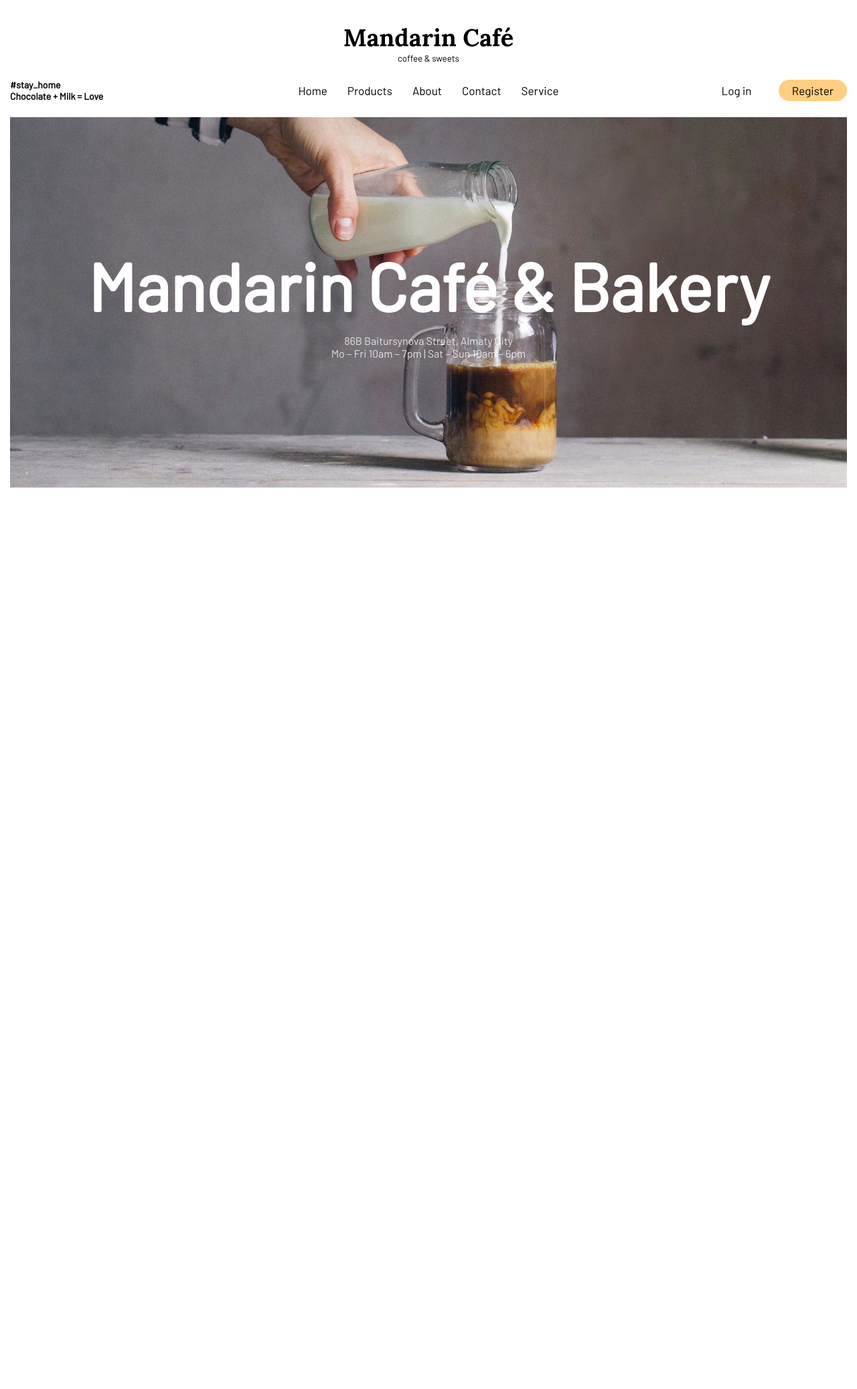
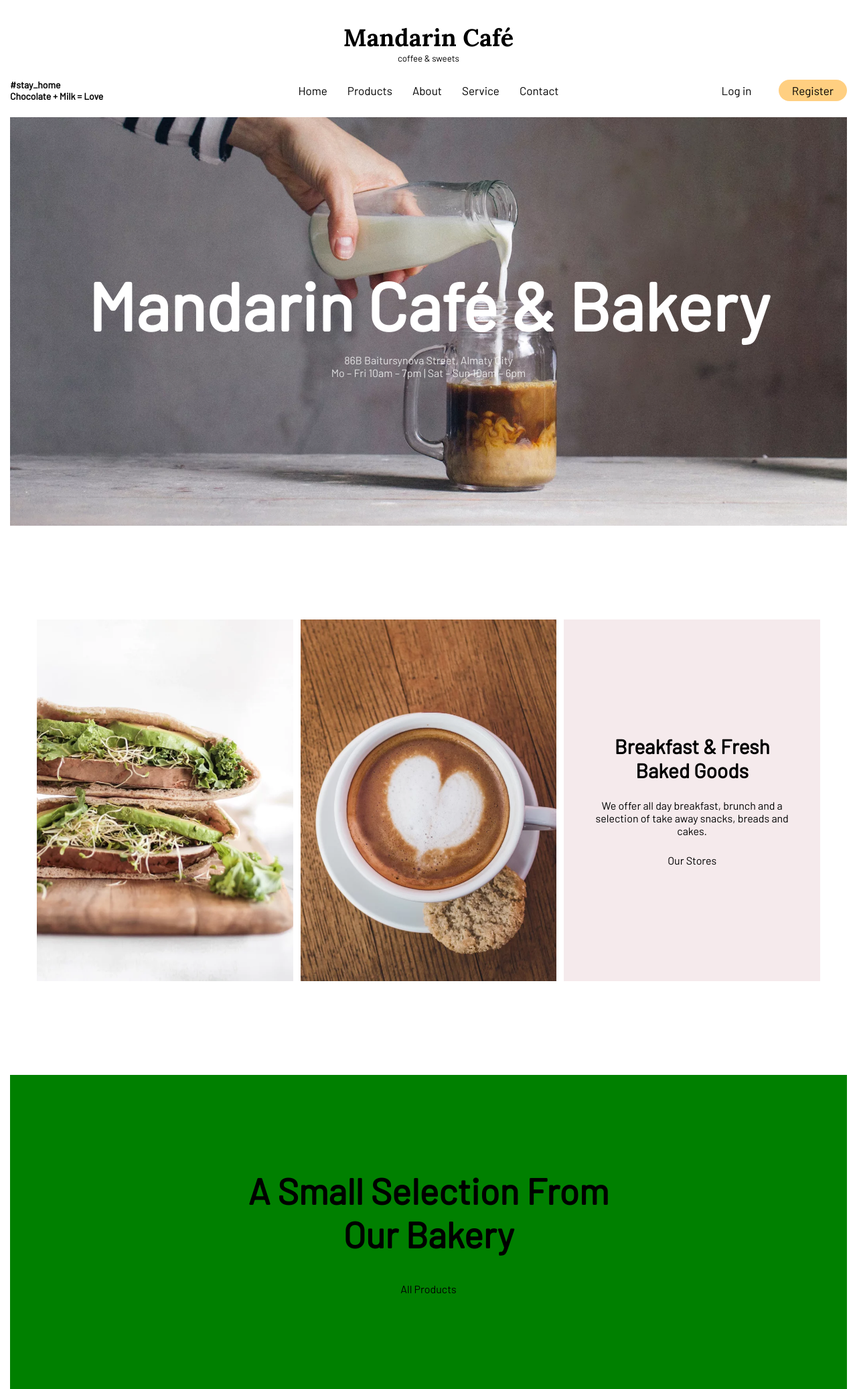
Before and after one commit to qiyal/banda_golodnykh_optimistov_aym, a PHP site: page / in a window 1280 px wide. Shown: the whole page at 67% size. Before the commit the page ends 728 px from the top, so only its background shows below. Run offline with PHP 8.4, Linux system fonts and the light colour scheme.

Commit message:
Add Animation Modal

```diff
--- /dev/null
+++ b/css/animation.css
@@ -0,0 +1,28 @@
+/* Modal Animation OPEN*/
+
+@keyframes modal-open {
+    0% {
+        opacity: 0;
+        margin: 0 auto 0;
+    }
+
+    100% {
+        opacity: 1;
+        margin: 250px auto 0;
+    }
+}
+
+@keyframes modal-close {
+    0% {
+        opacity: 1;
+        margin: 250px auto 0;
+    }
+
+    100% {
+        opacity: 0;
+        margin: 0 auto 0;
+    }
+}
+
+
+/* Modal Animation CLOSE*/
--- a/css/home_page.css
+++ b/css/home_page.css
@@ -1,7 +1,7 @@
 .poster-box {
     background: url("../assets/images/home/home0.jpg") no-repeat center center;
     background-size: cover;
-    height: 473px;
+    height: calc(100vh - 270px);
     padding: 40px 0;
     text-align: center;
     color: #ffffff;
@@ -19,3 +19,85 @@
     font-size: 16px;
     color: rgba(255, 255, 255, 0.8);
 }
+
+.flex-box-home {
+    /*background: blue;*/
+    padding: 140px 40px;
+    text-align: center;
+    display: flex;
+    align-items: center;
+    justify-content: space-between;
+}
+
+.flex-child-home {
+    width: 32.7%;
+    height: 540px;
+    background: #f5eaec;
+}
+
+.ch-1 {
+    background: url("../assets/images/home/store1.webp") no-repeat center center;
+    background-size: cover;
+}
+
+.ch-2 {
+    background: url("../assets/images/home/store2.webp") no-repeat center center;
+    background-size: cover;
+}
+
+.ch-1:before, .ch-2:before {
+    font-size: 30px;
+    font-family: 'Barlow', sans-serif;
+    font-weight: 600;
+    background: rgba(255,255,255,.8);
+    display: flex;
+    justify-content: center;
+    align-items: center;
+    height: 540px;
+    opacity: 0;
+    transition: opacity .4s;
+}
+
+.ch-1:before {
+    content: "Breakfast & Lunch";
+}
+
+.ch-2:before {
+    content: "Coffee & Tea";
+}
+
+.ch-1:hover:before, .ch-2:hover:before {
+    opacity: 1;
+}
+
+.ch-3 {
+    display: flex;
+    justify-content: center;
+    align-items: center;
+    /*background: red;*/
+}
+
+.ch-3-h2 {
+    font-family: 'Barlow', sans-serif;
+    font-size: 30px;
+    margin-bottom: 25px;
+    line-height: 1.2;
+    font-weight: 600;
+}
+
+.ch-3-div {
+    width: 80%;
+    margin: 0 auto 25px;
+    font-size: 16px;
+}
+
+.home-slider {
+    padding: 140px 0;
+    background: green;
+    text-align: center;
+}
+
+.h2-home {
+    font-size: 54px;
+    margin-bottom: 40px;
+}
--- a/css/modal.css
+++ b/css/modal.css
@@ -14,6 +14,7 @@
     background: rgb(255, 196, 85);
     box-sizing: border-box;
     padding: 30px;
+    animation: modal-open .6s ease-in-out;
 }
 
 .modal-head {
--- a/css/style.css
+++ b/css/style.css
@@ -25,3 +25,28 @@ button:focus, input:focus {
 .test {
     height: 700px;
 }
+
+.btn-a-style {
+    font-family: 'Barlow', sans-serif;
+    text-decoration: none;
+    position: relative;
+    color: #000;
+}
+
+.btn-a-style:after {
+    content: "";
+    display: block;
+    width: 0;
+    height: 1px;
+    background-color: #000;
+    margin-top: 5px;
+    position: absolute;
+    top: 100%;
+    left: 0;
+    z-index: 1;
+    transition: width 0.4s;
+}
+
+.btn-a-style:hover:after {
+    width: 100%;
+}
--- a/index.html
+++ b/index.html
@@ -6,6 +6,7 @@
     <link rel="stylesheet" href="css/header.css">
     <link rel="stylesheet" href="css/modal.css">
     <link rel="stylesheet" href="css/home_page.css">
+    <link rel="stylesheet" href="css/animation.css">
     <link href="https://fonts.googleapis.com/css2?family=Lora:wght@700&display=swap" rel="stylesheet">
     <link href="https://fonts.googleapis.com/css?family=Barlow&display=swap" rel="stylesheet">
     <title>Home</title>
@@ -25,8 +26,8 @@
                     <li><a class="nav-ul-a" href="index.html">Home</a></li>
                     <li><a class="nav-ul-a" href="">Products</a></li>
                     <li><a class="nav-ul-a" href="">About</a></li>
+                    <li><a class="nav-ul-a" href="">Service</a></li>
                     <li><a class="nav-ul-a" href="contacts.html">Contact</a></li>
-                    <li><a class="nav-ul-a" href="">Service</a></li>
                 </ul>
             </nav>
             <div class="child child-last">
@@ -50,6 +51,25 @@
                 </div>
             </div>
         </div>
+
+        <div class="flex-box-home">
+            <div class="flex-child-home ch-1"></div>
+            <div class="flex-child-home ch-2"></div>
+            <div class="flex-child-home ch-3">
+                <div class="box">
+                    <h2 class="ch-3-h2">Breakfast & Fresh <br>Baked Goods</h2>
+                    <div class="ch-3-div">
+                        We offer all day breakfast, brunch and a selection of take away snacks, breads and cakes.
+                    </div>
+                    <a class="btn-a-style ch-3-a-btn" href="contacts.html">Our Stores</a>
+                </div>
+            </div>
+        </div>
+
+        <div class="home-slider">
+            <h2 class="h2-home">A Small Selection From <br> Our Bakery</h2>
+            <a class="btn-a-style" href="">All Products</a>
+        </div>
     </div>
 <!-- HOME CLOSE -->
     <script src="js/script.js"></script>
--- a/js/script.js
+++ b/js/script.js
@@ -29,8 +29,11 @@ btnLogIn.addEventListener('click', function () {
 
     function closeModal() {
         console.log("close");
-        document.querySelector('body').removeChild(document.querySelector('.modal'));
-        document.querySelector('body').style.overflow = '';
+        document.querySelector('.modal-body').style.animation = 'modal-close .6s ease-in-out';
+        setTimeout(function () {
+            document.querySelector('body').removeChild(document.querySelector('.modal'));
+            document.querySelector('body').style.overflow = '';
+        }, 600);
     }
 
     function submitModal(event) {
```
Also changed, not shown: contacts.html (+5 -4 lines), css/animation_test.css (added, +167 -0 lines), css/carousel.css (added, +82 -0 lines), css/contacts.css (+2 -25 lines), js/carousel.js (added, +30 -0 lines), test.html (added, +42 -0 lines), assets/images/home/store1.webp (added), assets/images/home/store2.webp (added), assets/search.svg (added), assets/test.jpg (renamed from assets/_23-2148479215.jpg).
